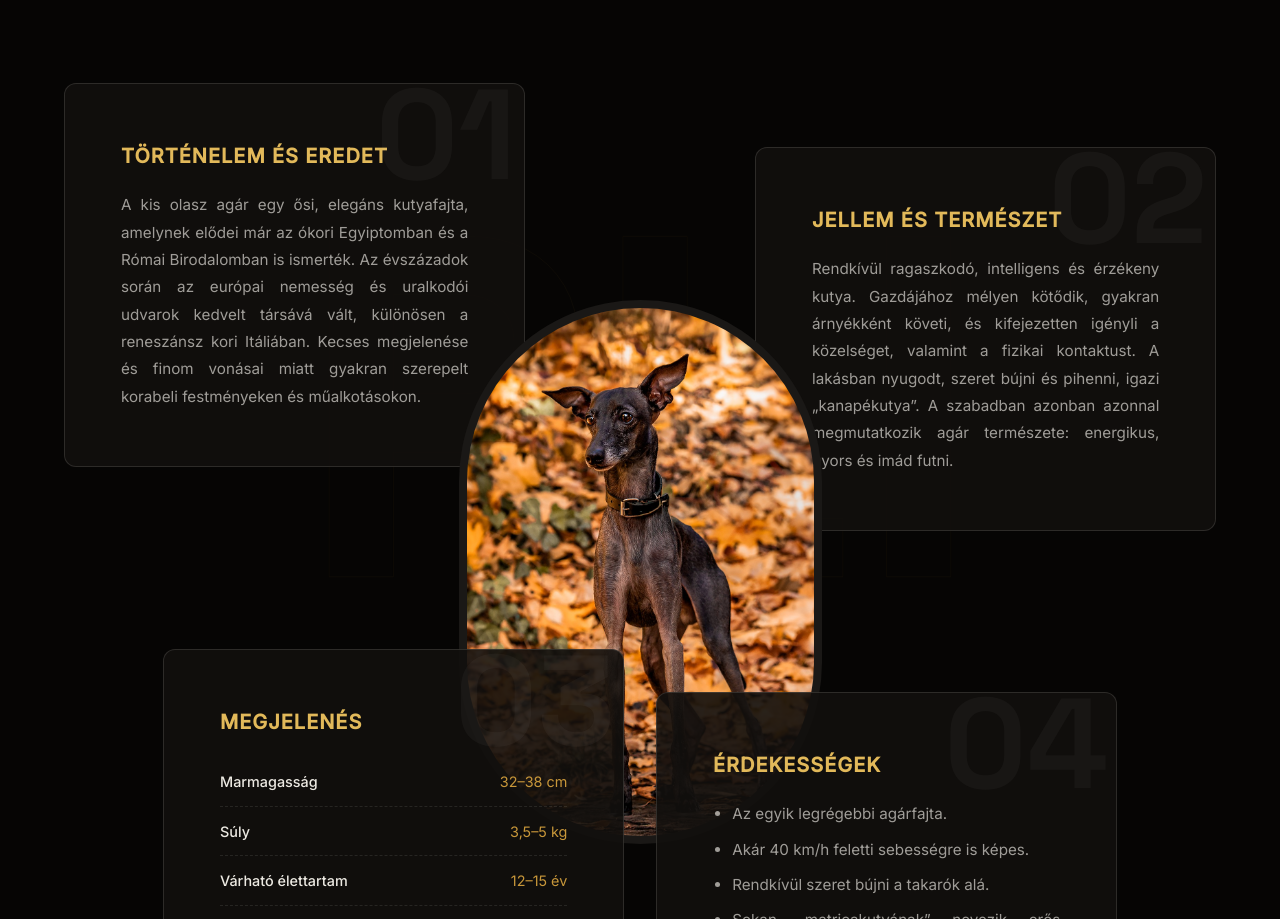
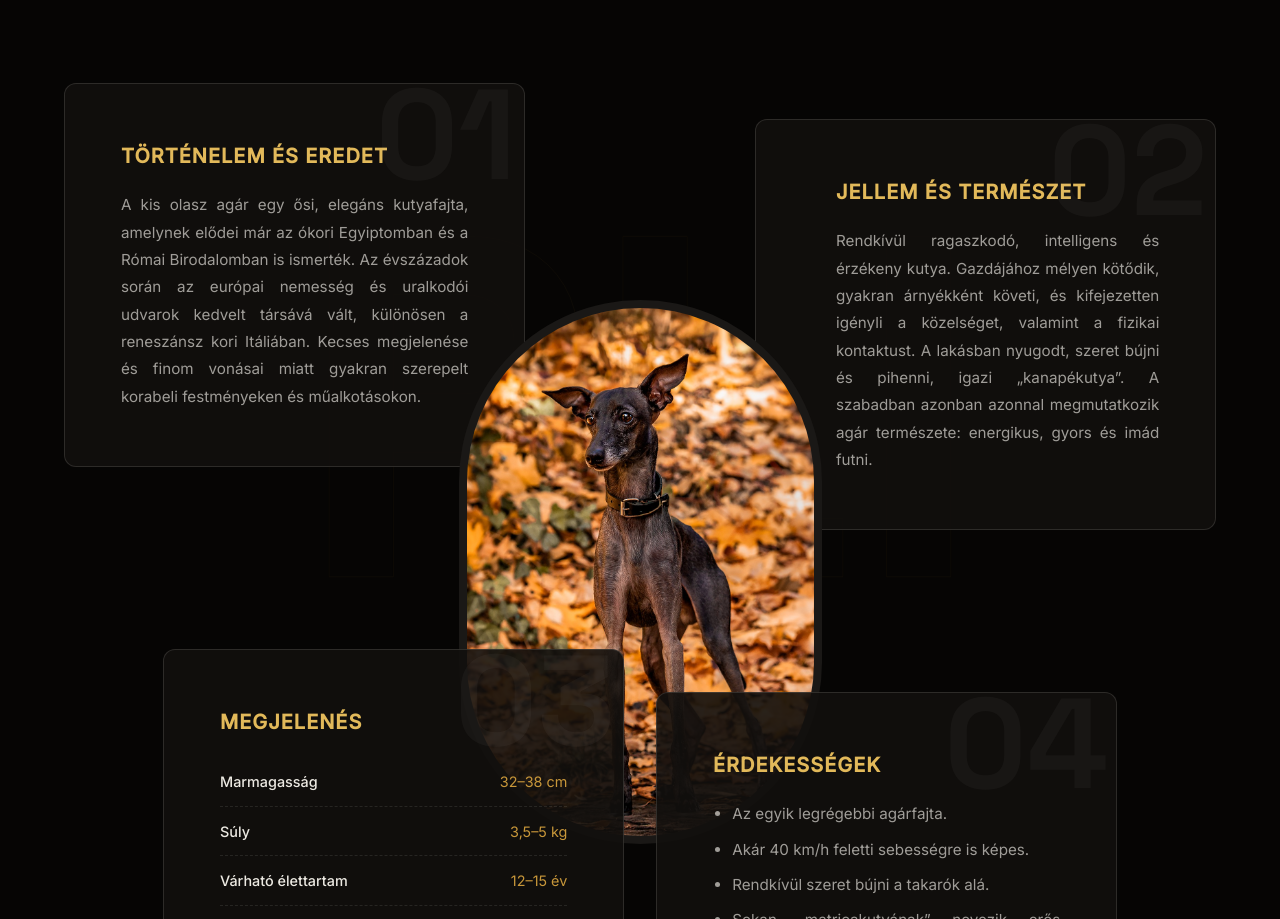
Before and after one commit to codefleet-prog/La-Perla-Piccola, a plain HTML site: page index.html in a window 1280 px wide. Shown: the part 7829-8748 px from the top of the page. Drawn offline with nearby package versions, Linux system fonts and the light colour scheme; no server answers.

Commit message:
Add files via upload

```diff
--- a/style2.css
+++ b/style2.css
@@ -1519,7 +1519,7 @@
 
     /* Positioning */
     .bc-origin { grid-column: 1 / 6; grid-row: 1; align-self: start; }
-    .bc-nature { grid-column: 8 / 13; grid-row: 1; align-self: end; margin-bottom: -4rem; }
+    .bc-nature { grid-column: 8 / 13; grid-row: 1; align-self: end; margin-bottom: -4rem; padding-left: 5rem; }
 
     .breed-image {
         grid-column: 5 / 9;
```
